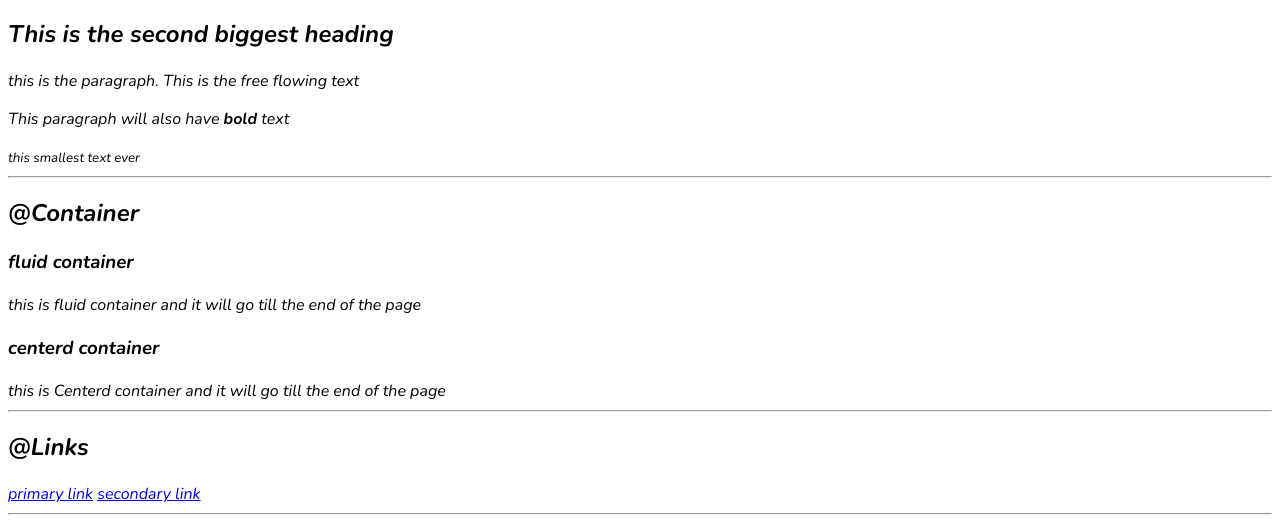
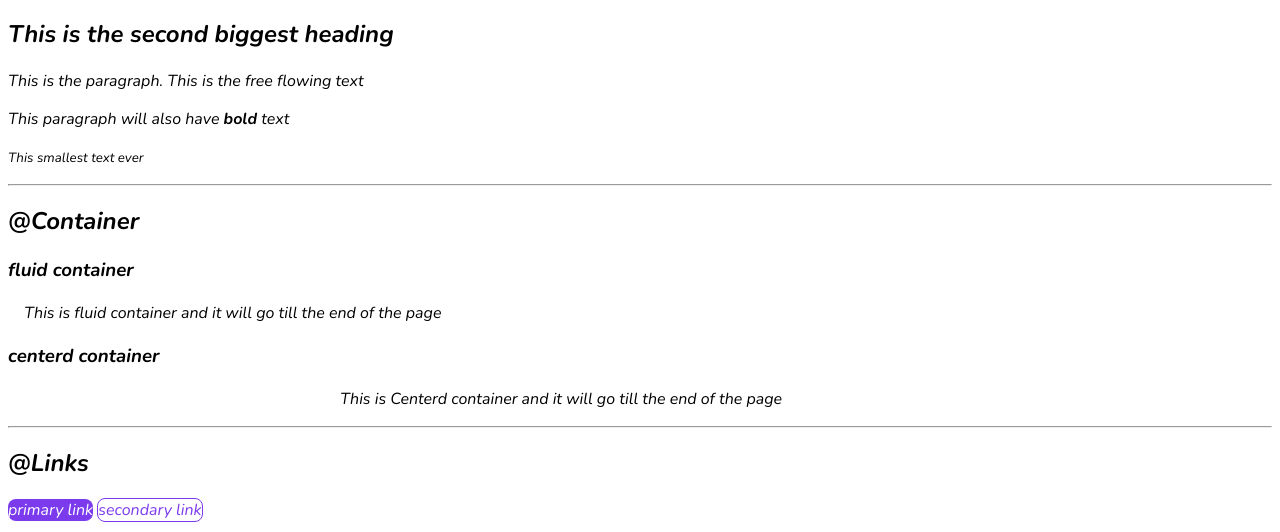
Before and after one commit to zishan-ansari/lesson-3-neogcamp, a plain HTML site: page index.html in a window 1280 px wide. Shown: the part 246-778 px from the top of the page. Drawn offline with nearby package versions, Linux system fonts and the light colour scheme.

Commit message:
minor fix

```diff
--- a/index.html
+++ b/index.html
@@ -15,27 +15,29 @@
     <h2>@typography</h2>
     <h1>This is the biggest heading</h1>
     <h2>This is the second biggest heading</h2>
-    <p>this is the paragraph. This is the free flowing text</p>
+    <p>This is the paragraph. This is the free flowing text</p>
     <p>This paragraph will also have <strong>bold </strong>text</p>
-    <small>this smallest text ever</small>
+    <small>This smallest text ever</small>
     <hr>
 
     <h2>@Container</h2>
     <h3>fluid container</h3>
-    <div>
-        this is fluid container and it will go till the end of the page
+    <div class=" container ">
+        This is fluid container and it will go till the end of the page
     </div>
 
     <h3> centerd container</h3>
-    <div>
-        this is  Centerd container and it will go till the end of the page
+    <div class="container container-centered">
+        This is  Centerd container and it will go till the end of the page
     </div>
 
     <hr>
 
     <h2>@Links</h2>
-    <a href="/">primary link</a>
-    <a href="/">secondary link</a>
+    <a class="link primary-link"
+    href="/">primary link</a>
+    <a  class="link secondary-link"
+    href="/">secondary link</a>
 
     <hr>
     <h2>@Lists</h2>
@@ -86,12 +88,12 @@
     <h2>@sections</h2>
     <section>
         <h3>white section</h3>
-        <p>this will have white background</p>
+        <p>This will have white background</p>
 
     </section>
     <section>
         <h3>off white section</h3>
-        <p>this will have grey background</p>
+        <p>This will have grey background</p>
     </section>
     <hr>
     <h2>@footer</h2>
--- a/style.css
+++ b/style.css
@@ -1,4 +1,38 @@
 @import url('https://fonts.googleapis.com/css2?family=Nunito:ital,wght@1,400;1,700&display=swap');
+:root{
+    --primary-color: #7C3AED;
+}
+
 body{
     font-family: 'Nunito', sans-serif;
 }
+hr{
+    margin:1rem 0rem;
+}
+.container{
+    padding-left:1rem;
+    padding-right:1rem;
+}
+.container-centered{
+    max-width: 600px;
+    margin:auto;
+}
+.link{
+    text-decoration: none;
+    padding:0.5rem,1rem;
+
+}
+.primary-link{
+    background-color:var(--primary-color);
+    border-radius: 0.5rem;
+    color:white;
+
+
+}
+.secondary-link{
+    color:var(--primary-color);
+    border-radius: 0.5rem;
+    border:1px solid var(--primary-color);
+
+
+}
```
